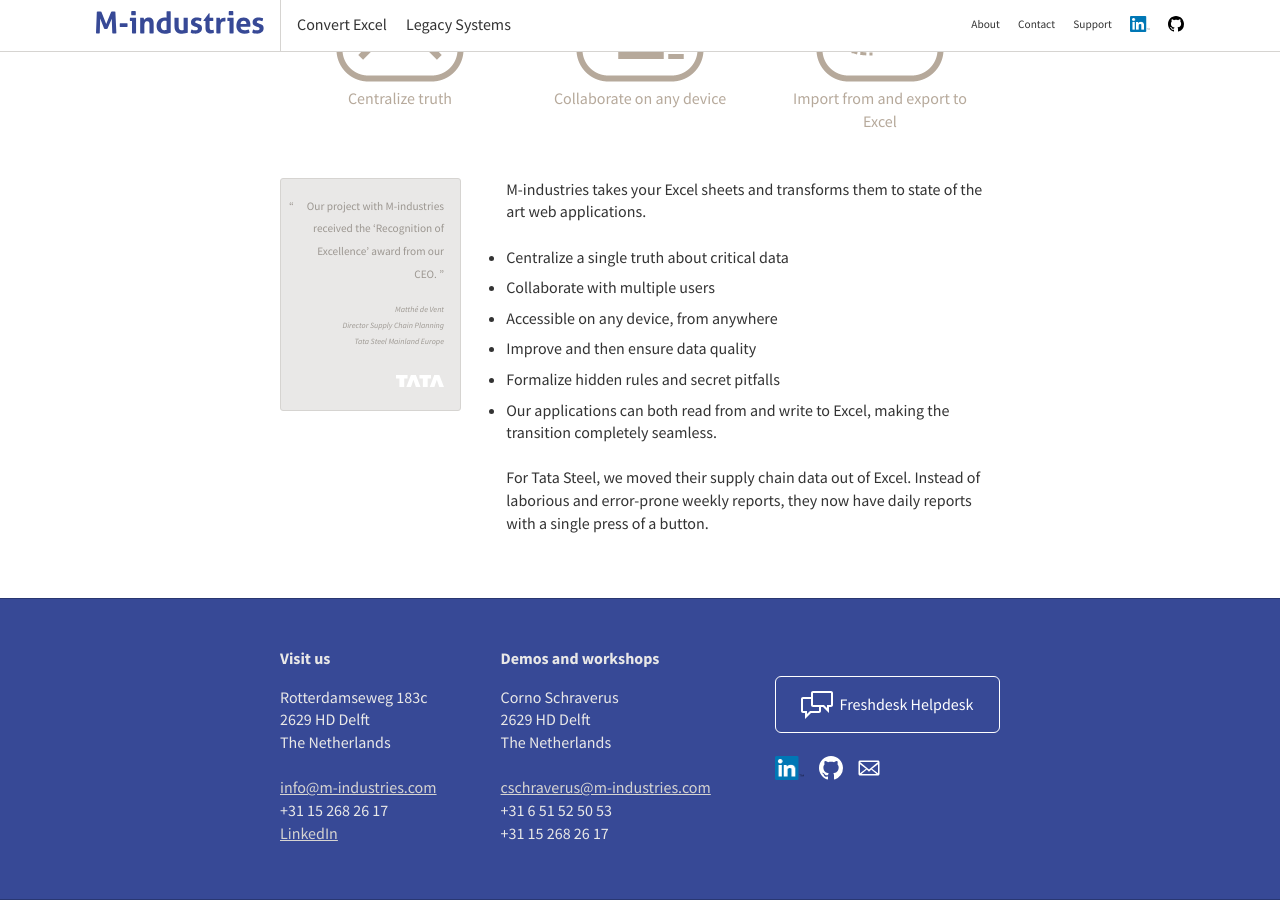
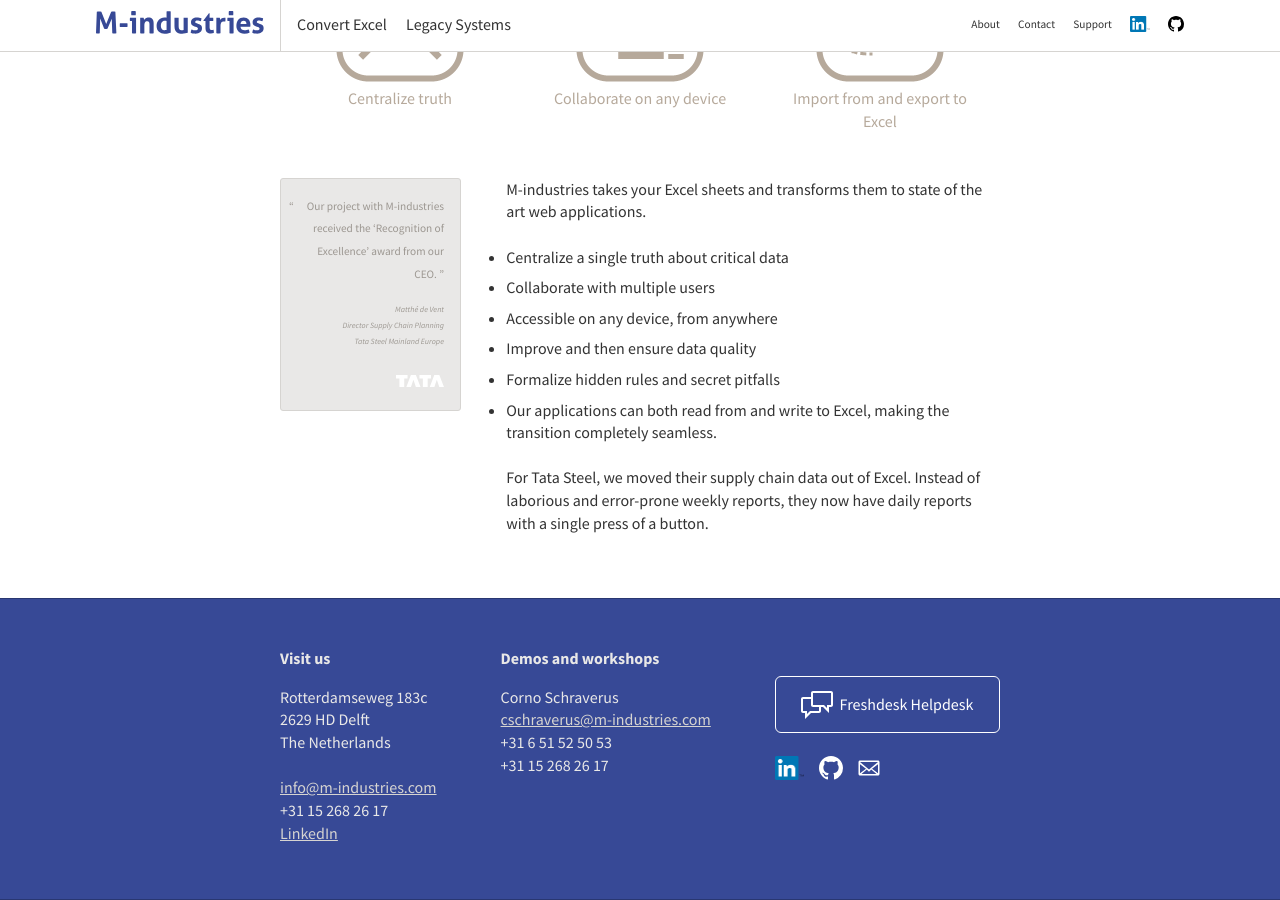
Before and after one commit to M-industries/Mainsite, a Jekyll site: the page built from index.md, in a window 1280 px wide and 900 px high, scrolled down 2742 px. Built offline with Jekyll 4.4.1, drawn with Linux system fonts in a browser that asks for light colours.

Commit message:
remove street address for demos

```diff
--- a/_includes/footer.html
+++ b/_includes/footer.html
@@ -18,10 +18,6 @@
 			<h3>Demos and workshops</h3>
 			<p>
 				Corno Schraverus<br>
-				2629 HD Delft<br>
-				The Netherlands
-			</p>
-			<p>
 				<a href="mailto:cschraverus@m-industries.com">cschraverus@m-industries.com</a><br>
 				+31 6 51 52 50 53<br>
 				+31 15 268 26 17
```
